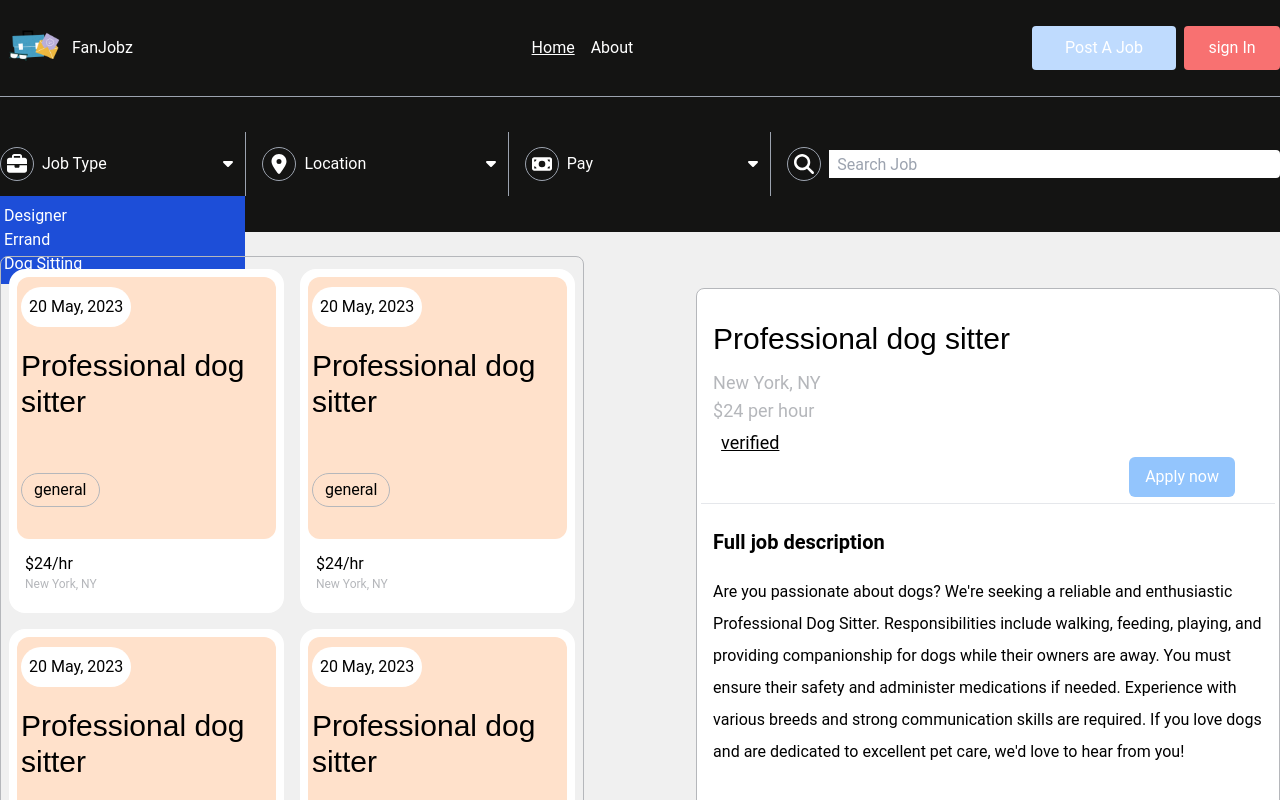
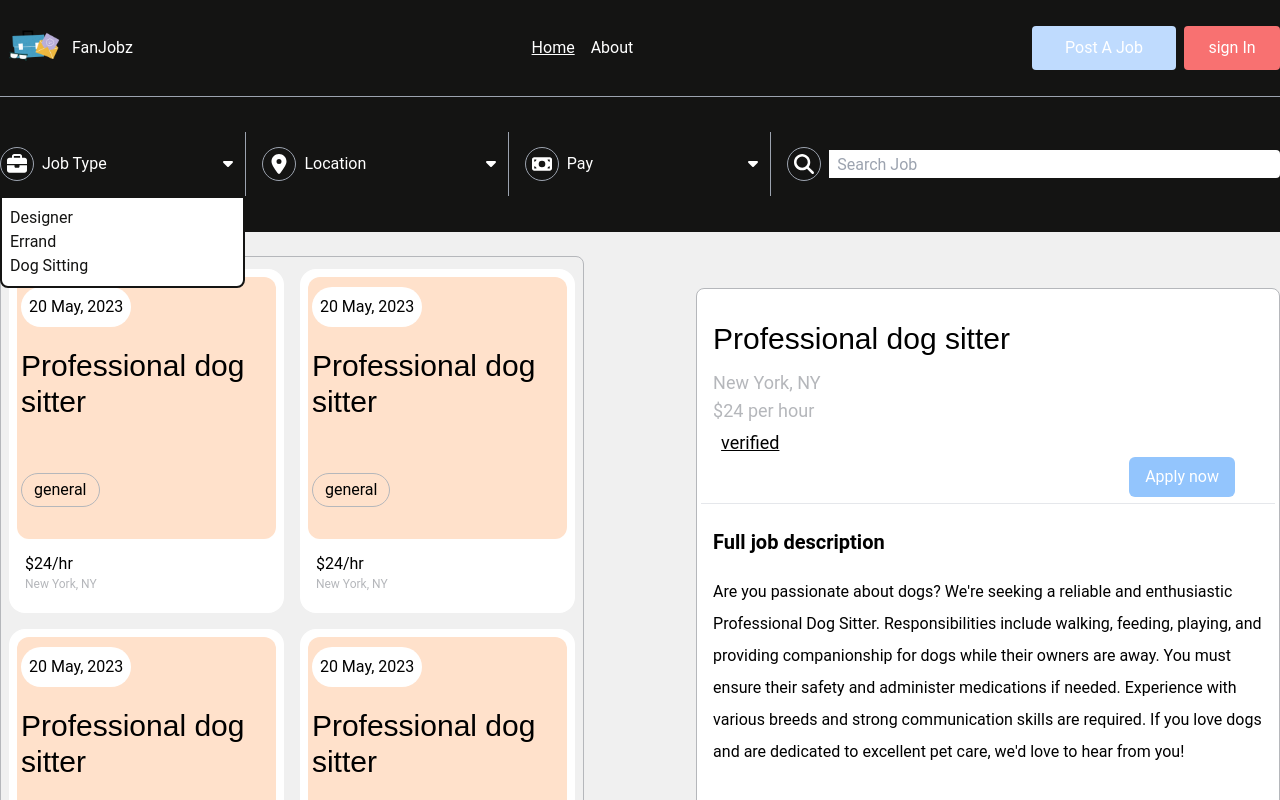
Before and after one commit to RaphaelSackey/job-finder-frontend, a React (Create React App) app: page / in a window 1280 px wide. Both pictures are taken after a click on the element 228 px from the left and 164 px from the top of the page. Shown: the top 800 px of the page. Built offline with nearby package versions, Linux system fonts and the light colour scheme.

Commit message:
made contect for navbar state

```diff
--- a/src/App.js
+++ b/src/App.js
@@ -4,22 +4,34 @@ import About from "./pages/about/about"
 import LoginSignup from "./pages/login-singup/login_signup"
 import Navbar from "./components/navbar/navbar"
 import PostJob from "./pages/post/postJob";
-
+import NavbarContextProvider from "./CustomHooks/navContext";
 
 
 
 export default function App(){
   const location = useLocation();
   const displayNav = location.pathname !== "/loginSignup" && location.pathname !== "/postJob";
+
   return (
     <>
-      {displayNav && <Navbar />}
-        <Routes>
-          <Route path="/" element={<Home />} />
-          <Route path="/about" element={<About />} />
-          <Route path="/loginSignup" element={<LoginSignup />} />
-          <Route path="/postJob" element = {<PostJob />} />
-        </Routes>
+      {displayNav && (
+        <NavbarContextProvider>
+          <Navbar />
+        </NavbarContextProvider>
+      )}
+      <Routes>
+        <Route
+          path="/"
+          element={
+            <NavbarContextProvider>
+              <Home />
+            </NavbarContextProvider>
+          }
+        />
+        <Route path="/about" element={<About />} />
+        <Route path="/loginSignup" element={<LoginSignup />} />
+        <Route path="/postJob" element={<PostJob />} />
+      </Routes>
     </>
   );
 }
--- /dev/null
+++ b/src/CustomHooks/navContext.js
@@ -0,0 +1,45 @@
+import React,{useState} from 'react'
+
+const dropdownContext = React.createContext()
+const searchbarContext = React.createContext();
+
+export function useDropdownContext(){
+    return (
+        React.useContext(dropdownContext)
+    )
+}
+
+export function useSearchbarContext(){
+    return (
+        React.useContext(searchbarContext)
+    )
+}
+
+
+export default function NavbarContextProvider({children}){
+    const [dropDown, setDropdown] = useState({
+      jobType: {
+        isActive: false,
+        value: "",
+      },
+      location: {
+        isActive: false,
+        value: "",
+      },
+      pay: {
+        isActive: false,
+        value: "",
+      },
+    });
+
+    const [searchBar, setSearchBar] = useState("");
+
+    return (
+      <dropdownContext.Provider value={[dropDown, setDropdown]}>
+        <searchbarContext.Provider value={[searchBar, setSearchBar]}>
+          {children}
+        </searchbarContext.Provider>
+      </dropdownContext.Provider>
+    );
+
+}
--- a/src/components/navbar/navbar.js
+++ b/src/components/navbar/navbar.js
@@ -157,7 +157,7 @@ function Navbar() {
             </span>
             {/* postfix icon */}
             <div
-              className="postfix-wrapper mr-3"
+              className="postfix-wrapper mr-3 hover:cursor-pointer"
               id="arrowDown-jobType"
               onClick={(e) => activateDropdown(e)}
             >
@@ -165,12 +165,12 @@ function Navbar() {
             </div>
           </div>
           {dropDown.jobType.isActive && (
-            <div className="dropdown-menu absolute top-16 h-fit w-full flex-col justify-center bg-blue-700 px-1 py-2">
+            <div className="dropdown-menu border-customDark text-customDark absolute top-16 z-10 h-fit w-full flex-col justify-center rounded-b-lg border-2 bg-white px-2 py-2 hover:cursor-pointer">
               <div
                 className={
                   dropDown["jobType"].value !== "Designer"
                     ? "options-jobType"
-                    : "options-jobType bg-red-800"
+                    : "options-jobType bg-customRenchGray"
                 }
                 data-value="Designer"
                 onClick={dropdownOptionSelected}
@@ -181,7 +181,7 @@ function Navbar() {
                 className={
                   dropDown["jobType"].value !== "Errand"
                     ? "options-jobType"
-                    : "options-jobType bg-red-800"
+                    : "options-jobType bg-customRenchGray"
                 }
                 data-value="Errand"
                 onClick={dropdownOptionSelected}
@@ -192,7 +192,7 @@ function Navbar() {
                 className={
                   dropDown["jobType"].value !== "Dog Sitting"
                     ? "options-jobType"
-                    : "options-jobType bg-red-800"
+                    : "options-jobType bg-customRenchGray"
                 }
                 data-value="Dog Sitting"
                 onClick={dropdownOptionSelected}
@@ -219,7 +219,7 @@ function Navbar() {
             </span>
             {/* postfix icon */}
             <div
-              className="postfix-wrapper mr-3"
+              className="postfix-wrapper mr-3 hover:cursor-pointer"
               id="arrowDown-location"
               onClick={(e) => activateDropdown(e)}
             >
@@ -227,12 +227,12 @@ function Navbar() {
             </div>
           </div>
           {dropDown.location.isActive && (
-            <div className="dropdown-menu absolute top-16 h-fit w-full flex-col justify-center bg-blue-700 px-1 py-2">
+            <div className="dropdown-menu border-customDark text-customDark absolute top-16 z-10 h-fit w-full flex-col justify-center rounded-b-lg border-2 bg-white px-2 py-2 hover:cursor-pointer">
               <div
                 className={
                   dropDown["location"].value !== "New York"
                     ? "options-location"
-                    : "options-location bg-red-800"
+                    : "options-location bg-customRenchGray"
                 }
                 data-value="New York"
                 onClick={dropdownOptionSelected}
@@ -243,7 +243,7 @@ function Navbar() {
                 className={
                   dropDown["location"].value !== "Arizona"
                     ? "options-location"
-                    : "options-location bg-red-800"
+                    : "options-location bg-customRenchGray"
                 }
                 data-value="Arizona"
                 onClick={dropdownOptionSelected}
@@ -254,7 +254,7 @@ function Navbar() {
                 className={
                   dropDown["location"].value !== "New Jersey"
                     ? "options-location"
-                    : "options-location bg-red-800"
+                    : "options-location bg-customRenchGray"
                 }
                 data-value="New Jersey"
                 onClick={dropdownOptionSelected}
@@ -279,7 +279,7 @@ function Navbar() {
             </span>
             {/* postfix icon */}
             <div
-              className="postfix-wrapper mr-3"
+              className="postfix-wrapper mr-3 hover:cursor-pointer"
               id="arrowDown-pay"
               onClick={(e) => activateDropdown(e)}
             >
@@ -287,12 +287,12 @@ function Navbar() {
             </div>
           </div>
           {dropDown.pay.isActive && (
-            <div className="dropdown-menu absolute top-16 h-fit w-full flex-col justify-center bg-blue-700 px-1 py-2">
+            <div className="dropdown-menu border-customDark text-customDark absolute top-16 z-10 h-fit w-full flex-col justify-center rounded-b-lg border-2 bg-white px-2 py-2 hover:cursor-pointer">
               <div
                 className={
                   dropDown["pay"].value !== "$13-16/hr"
                     ? "options-pay"
-                    : "options-pay bg-red-800"
+                    : "options-pay bg-customRenchGray"
                 }
                 data-value="$13-16/hr"
                 onClick={dropdownOptionSelected}
@@ -303,7 +303,7 @@ function Navbar() {
                 className={
                   dropDown["pay"].value !== "$17-20/hr"
                     ? "options-pay"
-                    : "options-pay bg-red-800"
+                    : "options-pay bg-customRenchGray"
                 }
                 data-value="$17-20/hr"
                 onClick={dropdownOptionSelected}
@@ -314,7 +314,7 @@ function Navbar() {
                 className={
                   dropDown["pay"].value !== "$21+ /hr"
                     ? "options-pay"
-                    : "options-pay bg-red-800"
+                    : "options-pay bg-customRenchGray"
                 }
                 data-value="$21+ /hr"
                 onClick={dropdownOptionSelected}
--- a/src/pages/home/home.js
+++ b/src/pages/home/home.js
@@ -1,9 +1,16 @@
+import { useState,useEffect } from "react";
 import Card from "../../components/card/card";
+import useAxios from "../../CustomHooks/useAxios";
+import { useDropdownContext } from "../../CustomHooks/navContext";
 
 export default function Home() {
+  const dropdown = useDropdownContext();
+
+  console.log(dropdown)
+
   return (
     <div className="container mx-auto min-h-screen">
-      <div className="container relative mx-auto flex max-h-[100vh] min-h-[100vh] w-full gap-28 overflow-scroll pt-6">
+      <div className="container relative mx-auto flex max-h-[100vh] h-[100vh] min-h-[100vh] w-full gap-28 overflow-scroll pt-6">
         <div className="job_wrapper border-customRenchGray flex h-[100%] min-h-[100%] w-[50%] justify-center overflow-scroll rounded-lg border pt-3">
           <div className="card-holder flex min-h-full w-[100%] flex-wrap justify-center px-2 xl:justify-between 2xl:w-[80%] 2xl:px-0">
             <Card />
```
